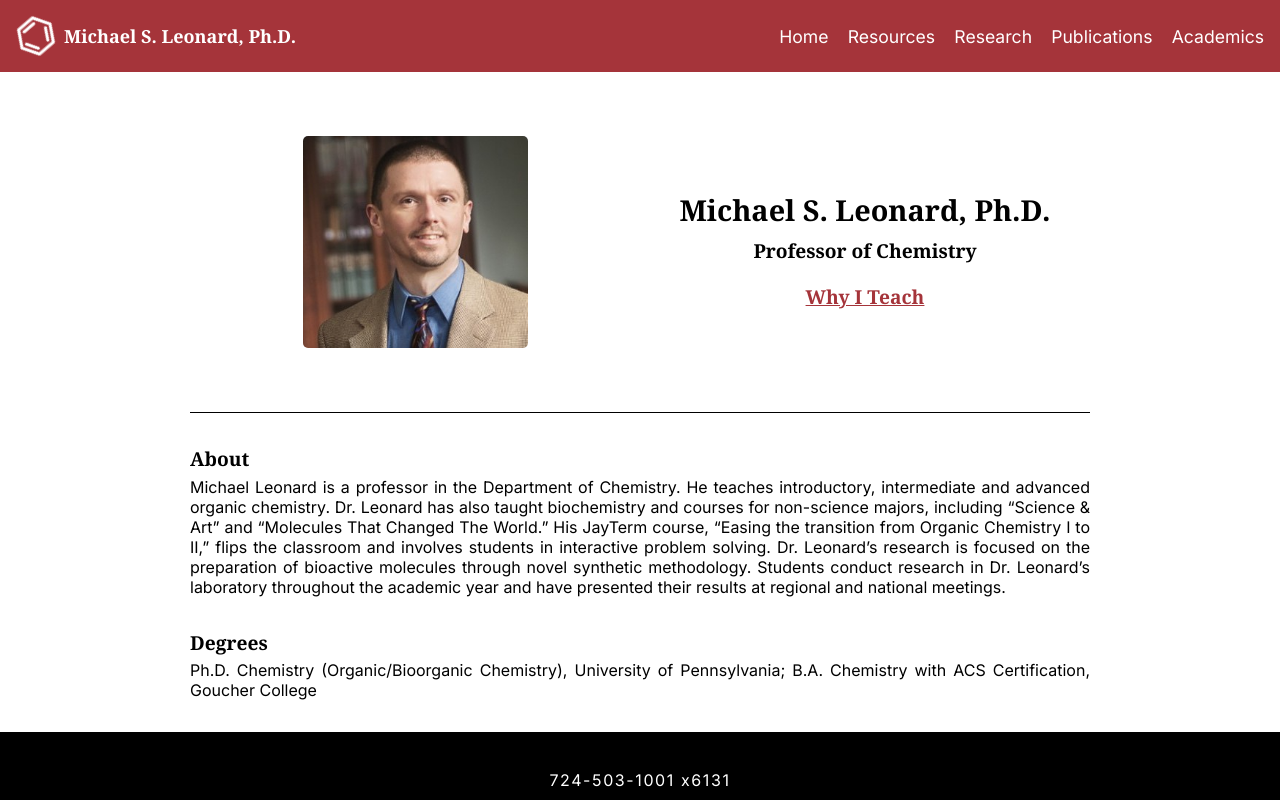
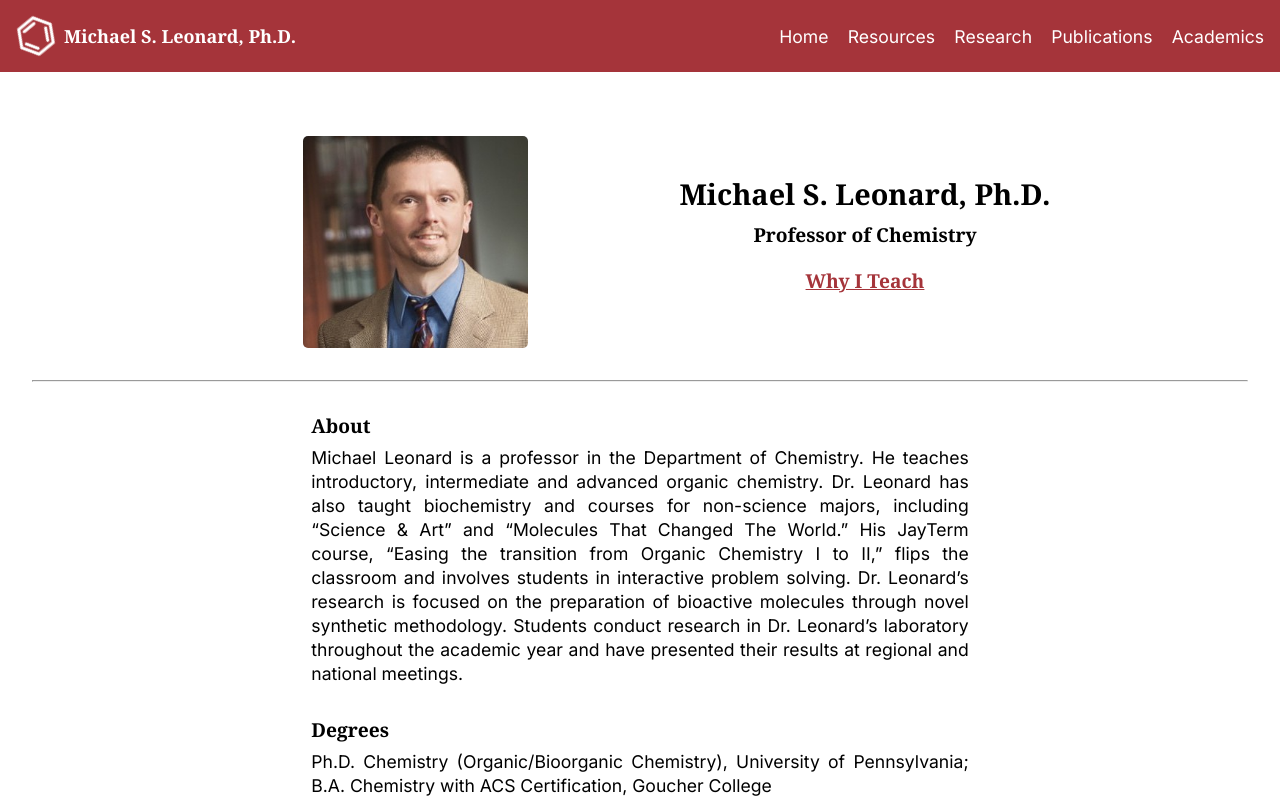
Before and after one commit to stardust2stardust/leonard-course-site, a React (Vite) app: page / in a window 1280 px wide. Shown: the top 800 px of the page. Built offline with nearby package versions, Linux system fonts and the light colour scheme.

Commit message:
set max width of paragraphs to 65 characters; clean up css file

```diff
--- a/src/index.css
+++ b/src/index.css
@@ -1,5 +1,3 @@
-
-
 :root {
   --brand-white: #ffffff;
   --brand-grey: #e0dbe3;
@@ -14,10 +12,8 @@
 }
 
 body {
-  /* max-width: 1200px; */
   margin: 0 auto;
   font-family: 'Inter', sans-serif;
-
 }
 
 h1, h2, h3 {
@@ -35,8 +31,11 @@ h3 {
 }
 
 hr {
+  margin-bottom: 1rem;
+}
 
-  margin-bottom: 1rem;
+p, li {
+  max-width: 65ch;
 }
 
 .root-layout {
@@ -52,9 +51,6 @@ hr {
   display: flex;
   align-items: center;
   justify-content: space-between;
-  /* max-width: 1200px; */
-  /* position: relative; */
-
   height: 75px;
 }
 
@@ -72,10 +68,8 @@ hr {
   font-size: 18px;
   display: flex;
   align-items: center;
-  /* border: 2px solid blue; */
   gap: .5rem;
   font-family: 'Noto Serif', serif;
-
 }
 
 .header ul {
@@ -84,7 +78,6 @@ hr {
   display: flex;
   align-items: center;
   justify-content: space-around;
-
 }
 
 .header ul li:hover {
@@ -93,10 +86,8 @@ hr {
 }
 
 #hamburger-icon {
-
   display: block;
   cursor: pointer;
-  /* border: 2px solid magenta; */
 }
 
 #hamburger-icon svg {
@@ -104,28 +95,6 @@ hr {
   width: 40px;
   height: 40px;
 }
-
-/* #hamburger-icon div {
-  width: 35px;
-  height: 3px;
-  background-color: white;
-  margin: 6px 0;
-  transition: 0.4s;
-} */
-
-/* .open .bar1 {
-  -webkit-transform: rotate(-45deg) translate(-6px, 6px);
-  transform: rotate(-45deg) translate(-6px, 6px);
-}
-
-.open .bar2 {
-  opacity: 0;
-}
-
-.open .bar3 {
-  -webkit-transform: rotate(45deg) translate(-6px, -8px);
-  transform: rotate(45deg) translate(-6px, -8px);
-} */
 
 .mobile-menu {
   display: none;
@@ -135,7 +104,6 @@ hr {
   height: calc(100vh- 50px);
   width: 100%;
   padding-top: 3rem;
- /* border: 2px solid magenta; */
 }
 
 .mobile-menu.closed  {
@@ -148,71 +116,13 @@ hr {
   gap: 2rem;
   background-color: var(--brand-red);
 }
-/*
-.open .mobile-menu {
-  display: flex;
-  flex-direction: column;
-  align-items: center;
-  justify-content: flex-start;
-  background-color: var(--brand-red);
-} */
 
 .mobile-menu li {
   margin-bottom: 10px;
 }
 
-
-
-
-
-/* .navbar {
-  width: 100%;
-
-  display: flex;
-  justify-content: space-between;
-} */
-
-/* .nav-link {
-  @apply mx-4 px-6 py-2 text-white;
-}
-
-.active {
-  @apply text-white;
-  background-color: #000000;
-} */
-
-/* .home-icon {
-  margin-right: auto;
-} */
-
-/* .header nav ul {
-  display: flex;
-  list-style-type: none;
-  color: var(--brand-white);
-
-  gap: 1.5rem;
-} */
-
-/* .dropdown-items {
-  display: flex;
-  flex-direction: column;
-} */
-
-/* .hidden {
-  display: none;
-} */
-
-/* .header .nav-item {
-  text-decoration: none;
-  color: var(--brand-white);
-  margin: 0 1rem;
-} */
-
 .benzene-icon {
   width: 40px;
-  /* border: 2px solid greenyellow; */
-  /* position: absolute;
-  right: 50%; */
 }
 
 @keyframes benzene-spin {
@@ -233,20 +143,13 @@ hr {
 .page-title {
   font-size: 1.8rem;
   text-align: center;
-  /* background-color: var(--brand-grey); */
   margin: 2rem 0;
 }
 
 .intro-section {
-  /* background-color: var(--brand-grey); */
-
   max-width: 900px;
   margin: 0 auto;
 }
-
-/* .intro-grid {
-  border: 2px solid green;
-} */
 
 .professor-name {
   padding-bottom: 0.5rem;
@@ -274,47 +177,38 @@ hr {
 .intro-section .link-to-article {
   display: block;
   text-align: center;
-  /* text-decoration: none; */
   font-size: 1.2rem;
   font-family: 'Noto Serif', serif;
   font-weight: bold;
   color: var(--brand-red);
-  margin-top: 1rem;
+  margin: 1rem 0 2rem 0;
 }
 
 .link-to-article:hover {
   font-size: 1.3rem;
 }
 
-.intro-section .about,
-.intro-section .degrees {
-  margin: 2rem 0 0.3rem 0;
+.about-and-degrees {
+  display: flex;
+  flex-direction: column;
+  max-width: 65ch;
+  text-align: justify;
+  margin: 0 auto;
+  font-size: 1.1rem;
+  line-height: 1.5rem;
+  padding: 1rem 2rem 2rem 2rem;
 }
 
-.about {
-  border-top: 1px solid var(--brand-black);
-  padding-top: 2rem;
+.about-and-degrees h3 {
+  margin-bottom: 0.5rem;
 }
 
-.intro-section p {
-  text-align: justify;
+.about-and-degrees .degrees h3 {
+  margin-top: 2rem;
 }
-
-/* .section-divider-container {
-  display: flex;
-  width: 100%;
-}
-
-.section-divider {
-  background-color: var(--brand-grey);
-  fill: var(--brand-white);
-  padding: 0;
-} */
 
 .page-content {
   padding: 2rem;
-
-  /* background-color: var(--brand-grey); */
 }
 
 .resources-layout {
@@ -341,18 +235,6 @@ hr {
 
 }
 
-/* .link-to-resource {
-  text-decoration: none;
-   border: 2px solid var(--brand-black);
-   padding: .5rem 1rem;
-  box-shadow: 0px 0px 5px var(--brand-grey);
-  color: var(--brand-black);
-}
-
-.link-to-resource:focus {
-  background-color: var(--brand-grey);
-} */
-
 .book-info-container {
   max-width: 800px;
   margin: 0 auto;
@@ -360,9 +242,7 @@ hr {
 }
 
 .download-link-container {
-  /* text-align: center; */
   margin-bottom: 2rem;
-
   display: flex;
   flex-direction: column;
   gap: 1rem;
@@ -375,91 +255,10 @@ hr {
   gap: 1rem;
 }
 
-
-
 .book-info-container > p {
   margin: 1rem 0;
   text-align: justify;
 }
-
-
-
-/* .multiple-links {
-  display: flex;
-  flex-flow: row wrap;
-  justify-content: center;
-  gap: 1rem;
-} */
-
-/* .download-link-container a {
-  display: inline-block;
-  text-decoration: none;
-  box-shadow: 0px 0px 4px rgba(0, 0, 0, 0.3);
-  color: var(--brand-black);
-  padding: 0.5rem 1rem;
-  border-radius: 5px;
-
-} */
-
-/*.alt-nav-container {
-   display: flex;
-  flex-direction: column;
-  justify-content: center;
-  align-items: center;
-  gap: 2rem; */
-  /* margin-top: 2rem;
-  padding: 2rem 0;
-  border-top: 1px solid var(--brand-black); */
-
-  /* border: 2px solid greenyellow;
-}
-
-/* .alt-nav-section {
-   display: flex;
-  flex-direction: column;  */
-
-  /* text-align: center;
-  margin-bottom: 3rem; */
-  /* gap: 1rem;
-  align-items: center;
-} */
-
-/* .alt-nav-section h3 {
-  margin-bottom: 0.8rem;
-  font-size: 1.5rem;
-  margin-bottom: 1rem;
-} */
-
-/* .alt-nav-item {
-  display: block;
-  margin: 0 auto;
-  margin-bottom: 1rem;
-
-  max-width: 300px;
-  text-align: center;
-  background-color: var(--brand-black);
-  color: var(--brand-white);
-  font-size: 1.2rem;
-  text-decoration: none;
-  padding: 1rem;
-  border-radius: 5px;
-}
-
-.alt-nav-item:hover {
-  background-color: var(--brand-red);
-} */
-
-/* .book-container {
-  margin-bottom: 5rem;
-  border: 2px solid magenta;
-
-}
-
-.book-container a {
-  text-decoration: none;
-  color: var(--brand-black);
-
-} */
 
 .book-list-container {
   margin: 0 auto;
@@ -473,8 +272,6 @@ hr {
 
 .book-card {
   margin: 0 auto;
-  /* text-align: center; */
-  /* background-color: var(--brand-white); */
   box-shadow: 0px 0px 5px rgba(0, 0, 0, 0.5);
   width: 300px;
   text-decoration: none;
@@ -487,11 +284,6 @@ hr {
   border-radius: 5px;
   color: var(--brand-black);
 }
-
-/* .book-card a {
-  text-decoration: none;
-
-} */
 
 .book-card--image {
   display: block;
@@ -518,19 +310,6 @@ hr {
   text-align: center;
 }
 
-/* .book-container .more-info-btn {
-  display: block;
-  margin: 0 auto;
-  margin-top: 1.2rem;
-  border: none;
-  background-color: var(--brand-red);
-  color: var(--brand-white);
-  font-size: 1.2rem;
-  padding: 0.5rem 1rem;
-  border-radius: 5px;
-  cursor: pointer;
-} */
-
 .inner-content {
   max-width: 800px;
   margin: 0 auto;
@@ -538,11 +317,8 @@ hr {
 
 .inner-content .subheading {
   font-size: 1rem;
+  margin: 0 auto;
 }
-
-/* .inner-content h2 {
-  margin-bottom: 1rem;
-} */
 
 .videos {
   text-align: center;
@@ -578,10 +354,6 @@ hr {
   background-color: var(--brand-red);
 }
 
-/* .research h2 {
-  font-size: 1.2rem;
-} */
-
 .research-list {
   list-style-type: none;
 }
@@ -600,12 +372,6 @@ hr {
   fill: var(--brand-black);
 }
 
-/* .research-group h2,
-.courses h2,
-.education h2 {
-  font-size: 1.5rem;
-} */
-
 .research-group p,
 .courses ul {
   margin-bottom: 1.2rem;
@@ -620,12 +386,12 @@ hr {
   margin-bottom: 1.3rem;
   list-style-type:upper-roman;
   list-style-position: inside;
-
 }
 
 .education ol li {
   margin-bottom: .5rem;
 }
+
 .education p {
   margin-bottom: 0.5rem;
 }
@@ -638,18 +404,15 @@ hr {
   margin-top: 3rem;
 }
 
-
 .textbook-list > li,
 .presentations-list > li,
 .publications-list > li,
 .interviews-list > li {
   list-style-type: none;
-  /* border: 2px solid blue; */
   margin: 1rem 0 2rem 0;
 }
 
 .textbook-list ul {
-  /* border: 2px solid greenyellow; */
   list-style-type: none;
   margin-top: 1rem;
 }
@@ -695,7 +458,6 @@ hr {
   }
 
   .intro-grid {
-    /* background-color: yellow; */
     display: grid;
     grid-template-columns: 1fr 1fr;
   }
--- a/src/pages/Home.jsx
+++ b/src/pages/Home.jsx
@@ -19,8 +19,11 @@ export default function Home() {
               Why I Teach
             </a>
           </div>
-
-          <h3 className="about">About</h3>
+          </section>
+          <hr />
+          <section className="about-and-degrees">
+          <div className="about">
+          <h3>About</h3>
           <p>
             Michael Leonard is a professor in the Department of Chemistry. He
             teaches introductory, intermediate and advanced organic chemistry.
@@ -34,12 +37,21 @@ export default function Home() {
             throughout the academic year and have presented their results at
             regional and national meetings.
           </p>
-          <h3 className="degrees">Degrees</h3>
+          </div>
+          <div className="degrees">
+          <h3>Degrees</h3>
           <p>
             Ph.D. Chemistry (Organic/Bioorganic Chemistry), University of
             Pennsylvania; B.A. Chemistry with ACS Certification, Goucher College
           </p>
-        </section>
+          </div>
+
+
+
+
+          </section>
+
+
 
 
       </div>
```
